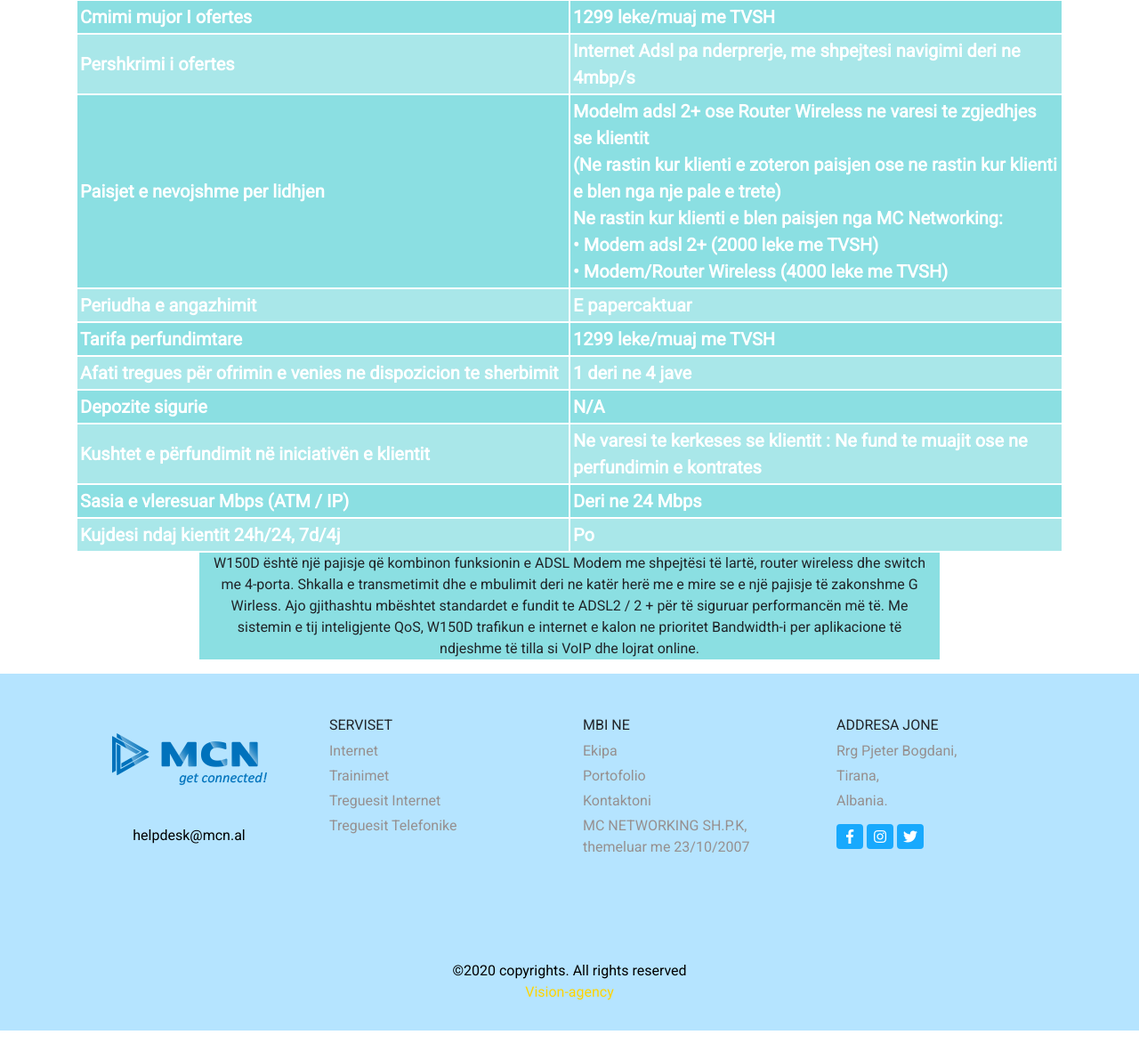
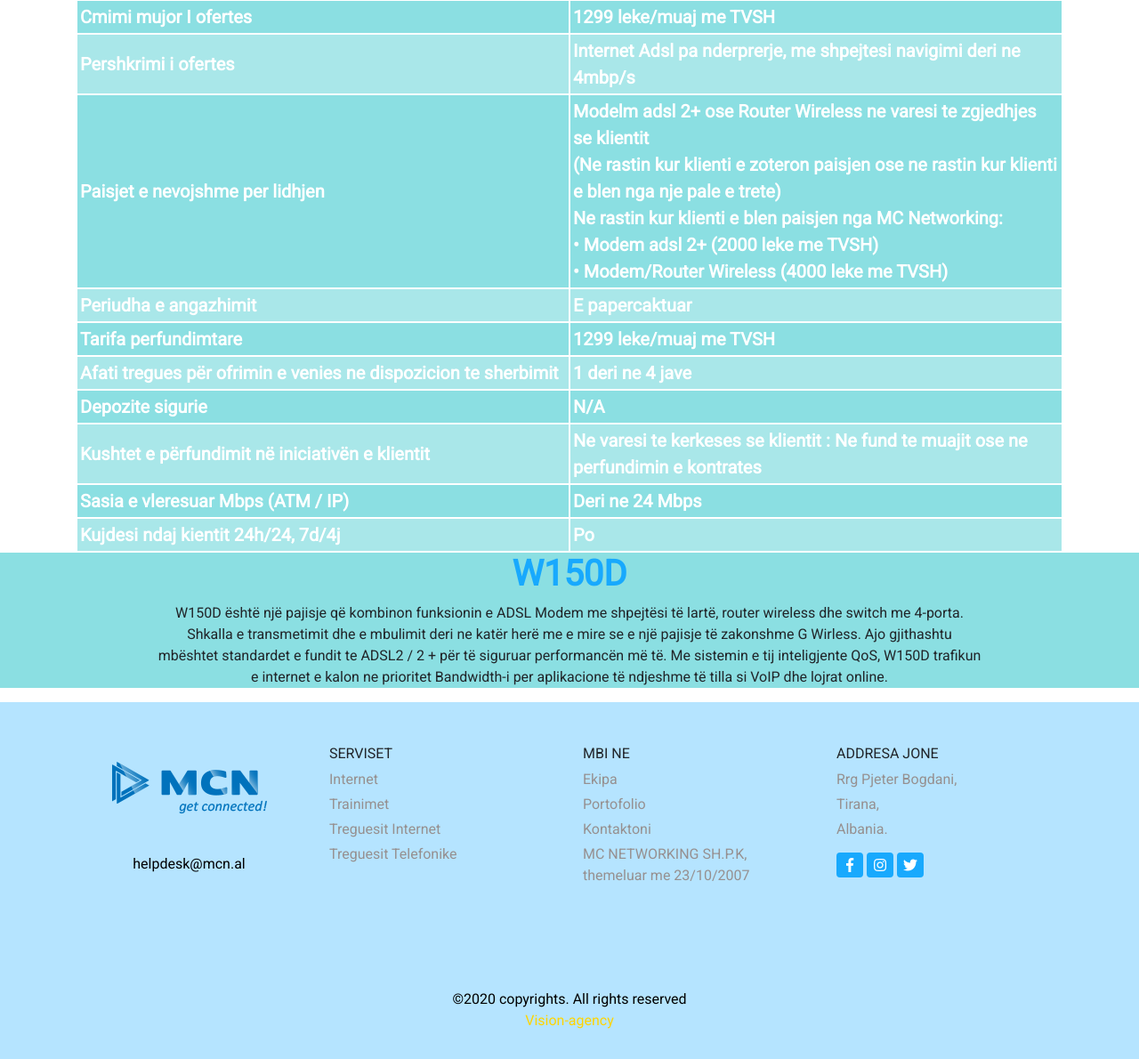
Before and after one commit to Yllcaka/Django-garbage-site, a Django app: page /internet/ in a window 1280 px wide. Shown: the part 441-1631 px from the top of the page at 89% size. Before the commit the page ends 1599 px from the top, so only its background shows below. Run offline with Django 3.2, Linux system fonts and the light colour scheme; some libraries are stand-ins or nearby versions.

Commit message:
Added some minor changes to internet

```diff
--- a/templates/MCN/internet.html
+++ b/templates/MCN/internet.html
@@ -309,7 +309,10 @@
         </table>
       </div>
     </div>
-    <p class="container text-center col-lg-9 added-stuff">W150D është një pajisje që kombinon funksionin e ADSL Modem
+  </section>
+  <section class=" added-stuff">
+    <h1 class="text-center blue-dot">W150D</h1>
+    <p class="container text-center col-lg-9">W150D është një pajisje që kombinon funksionin e ADSL Modem
       me
       shpejtësi
       të
```
